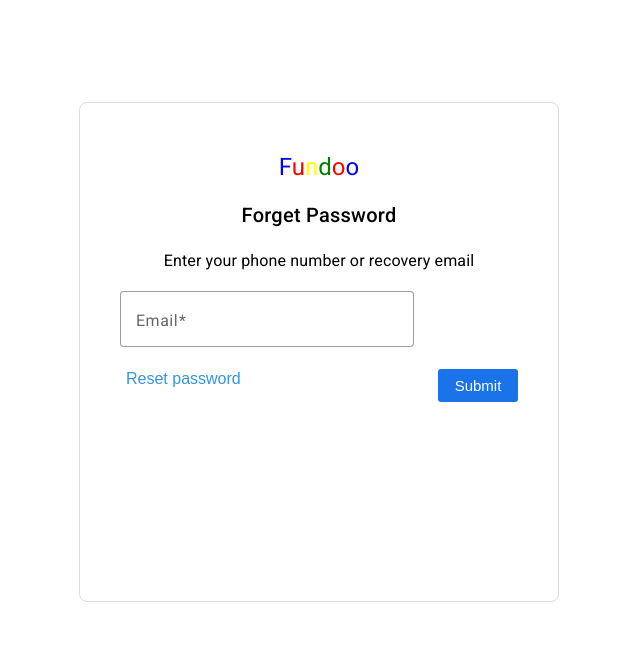
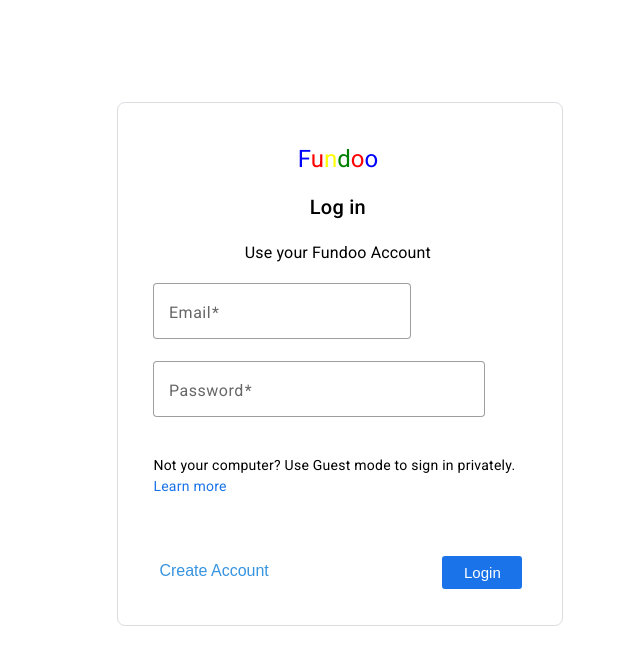
Before and after one commit to vetri18/Fundoo-FrontEnd, an Angular app in the folder FundooNotes/: page / in a window 1280 px wide. Shown: the top 664 px of the page, without its empty margins (369-1009 px from the left). Built offline with nearby package versions, Linux system fonts and the light colour scheme.

Commit message:
added css

```diff
--- a/FundooNotes/src/app/app.component.html
+++ b/FundooNotes/src/app/app.component.html
@@ -1,5 +1,5 @@
 <!-- <router-outlet></router-outlet> -->
 <!-- <app-registration></app-registration> -->
- <!-- <app-login></app-login>  -->
+  <app-login></app-login>
  <!-- <app-reset-password></app-reset-password>   -->
- <app-forget-password></app-forget-password>
+ <!-- <app-forget-password></app-forget-password>    -->
--- a/FundooNotes/src/app/component/forget-password/forget-password.component.html
+++ b/FundooNotes/src/app/component/forget-password/forget-password.component.html
@@ -1,6 +1,5 @@
 <div class="container">
     <div class="header">
-        <!---Logo-->
         <div class="Logo-name">
             <h1>
                 <span style="color: blue;">F</span>
```
